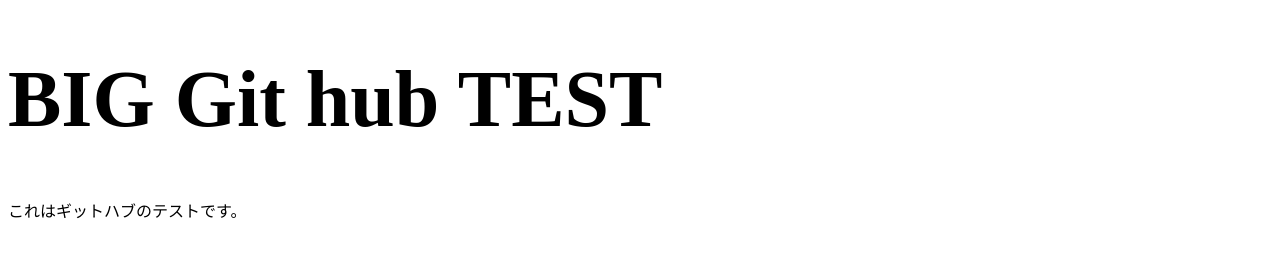
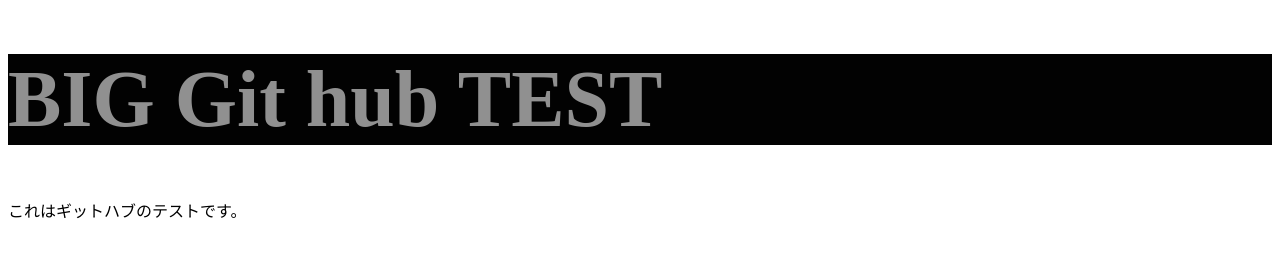
Before and after one commit to AHshino/DemoSite, a plain HTML site: page index.html in a window 1280 px wide. Drawn offline with Linux system fonts and the light colour scheme.

Commit message:
colorの変更

```diff
--- a/assets/style/style.scss
+++ b/assets/style/style.scss
@@ -1,3 +1,5 @@
 h1 {
     font-size: 80px;
+    background-color: #020202;
+    color: #909090;
 }
```
Also changed, not shown: assets/style/style.css, assets/style/style.min.css, 2 other files.
